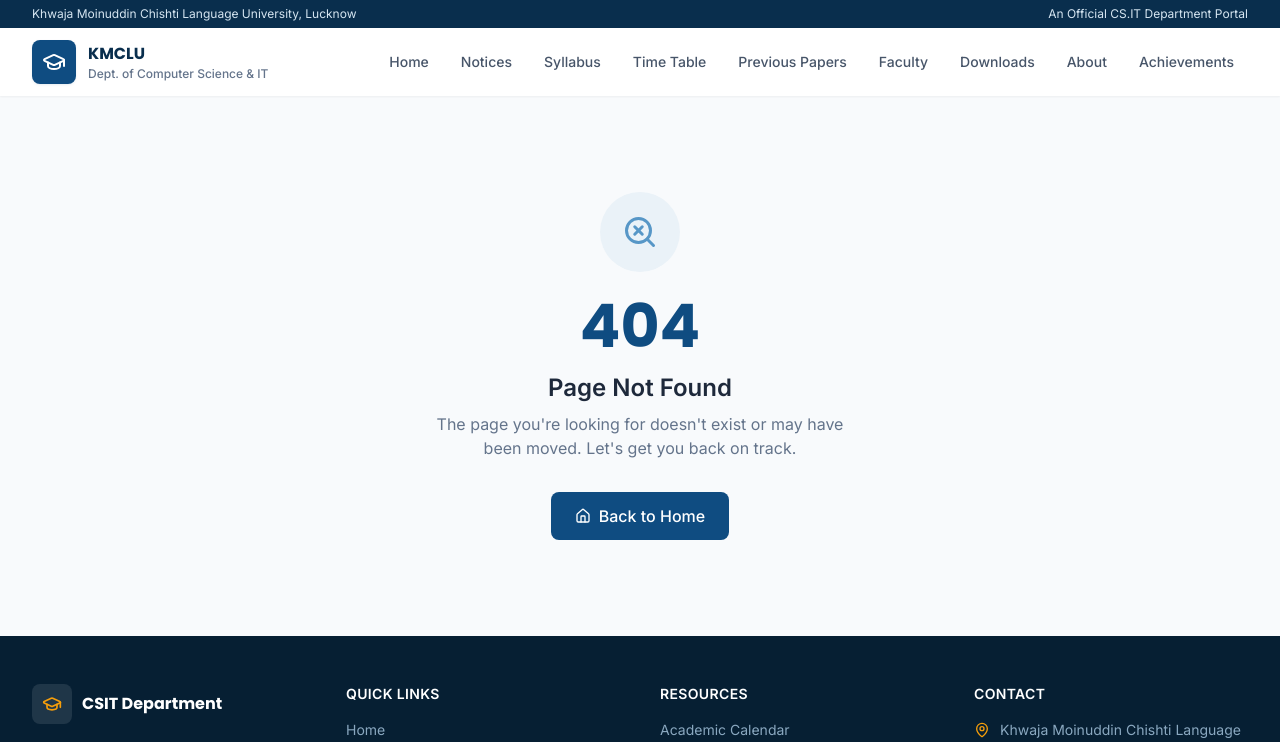
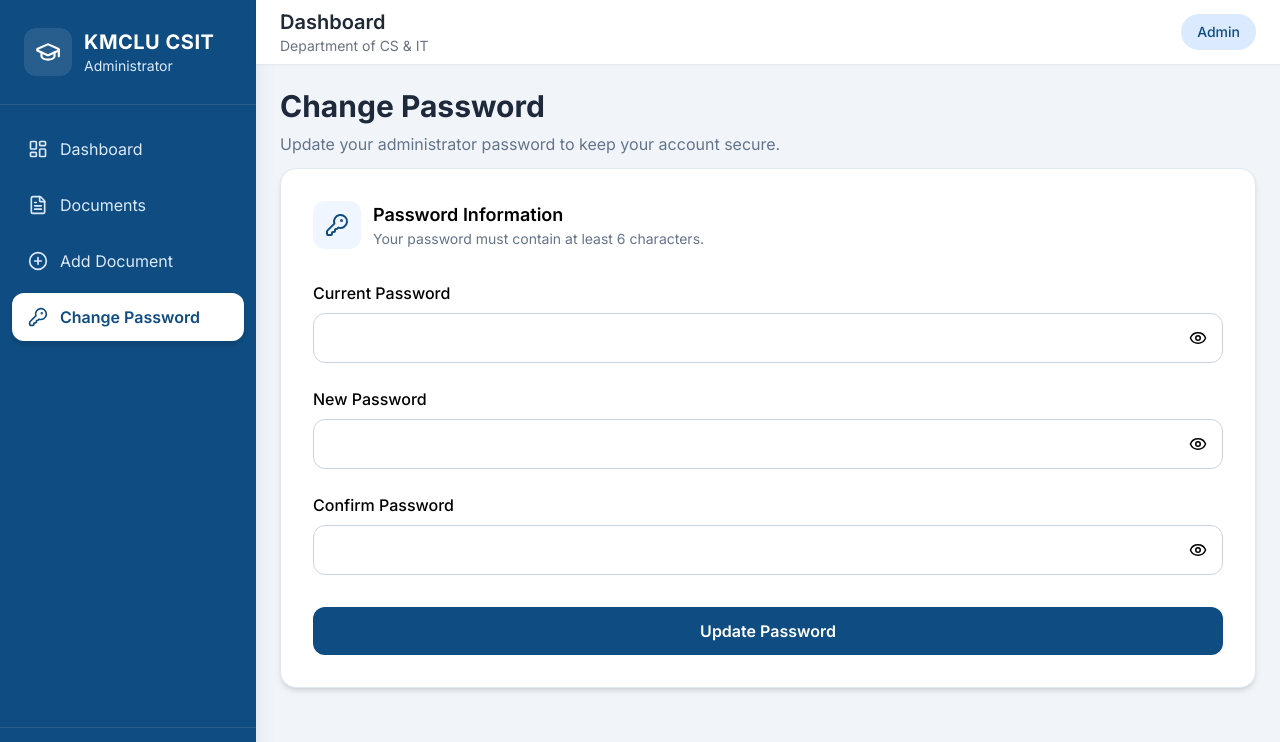
Before and after one commit to Sadan009/kmclu-csit-portal, a React (Vite) app: page /admin/change-password in a window 1280 px wide. Shown: the top 742 px of the page. Built offline with nearby package versions, Linux system fonts and the light colour scheme; no server answers; sample sign-in values are in the browser's storage.

Commit message:
added change password

```diff
--- a/src/App.jsx
+++ b/src/App.jsx
@@ -18,6 +18,7 @@ import Documents from "./pages/Admin/Documents";
 import AddDocument from "./pages/Admin/AddDocument";
 import EditDocument from "./pages/Admin/EditDocument";
 import Achievements from "./pages/Achievements";
+import ChangePassword from "./pages/Admin/ChangePassword";
 
 export default function App() {
   return (
@@ -49,6 +50,7 @@ export default function App() {
         <Route path="documents" element={<Documents />} />
         <Route path="add-document" element={<AddDocument />} />
         <Route path="edit/:id" element={<EditDocument />} />
+        <Route path="change-password" element={<ChangePassword />} />
       </Route>
     </Routes>
   );
--- a/src/components/admin/Sidebar.tsx
+++ b/src/components/admin/Sidebar.tsx
@@ -2,8 +2,9 @@ import {
   LayoutDashboard,
   FileText,
   PlusCircle,
-  Settings,
   LogOut,
+  KeyRound,
+  GraduationCap,
 } from "lucide-react";
 import { NavLink, useNavigate } from "react-router-dom";
 import { signOut } from "firebase/auth";
@@ -29,9 +30,9 @@ export default function Sidebar() {
       path: "/admin/add-document",
     },
     {
-      name: "Settings",
-      icon: Settings,
-      path: "/admin/settings",
+      name: "Change Password",
+      icon: KeyRound,
+      path: "/admin/change-password",
     },
   ];
 
@@ -42,18 +43,26 @@ export default function Sidebar() {
   };
 
   return (
-    <aside className="w-64 bg-[#0f5a9b] text-white flex flex-col">
+    <aside className="w-64 bg-[#0F4C81] text-white flex flex-col shadow-xl">
       {/* Logo */}
 
-      <div className="p-6 border-b border-white/20">
-        <h1 className="text-xl font-bold">KMCLU CSIT</h1>
+      <div className="px-6 py-7 border-b border-white/10">
+        <div className="flex items-center gap-3">
+          <div className="w-12 h-12 rounded-xl bg-white/10 flex items-center justify-center">
+            <GraduationCap size={26} />
+          </div>
 
-        <p className="text-sm text-blue-200">Admin Panel</p>
+          <div>
+            <h1 className="text-xl font-bold tracking-wide">KMCLU CSIT</h1>
+
+            <p className="text-blue-100 text-sm">Administrator</p>
+          </div>
+        </div>
       </div>
 
-      {/* Menu */}
+      {/* Navigation */}
 
-      <nav className="flex-1 py-4">
+      <nav className="flex-1 py-5">
         {menuItems.map((item) => {
           const Icon = item.icon;
 
@@ -62,12 +71,12 @@ export default function Sidebar() {
               key={item.name}
               to={item.path}
               className={({ isActive }) =>
-                `flex items-center gap-3 px-6 py-3 transition
+                `mx-3 mb-2 flex items-center gap-3 rounded-xl px-4 py-3 transition-all duration-200
 
                 ${
                   isActive
-                    ? "bg-white text-[#0F4C81] font-semibold"
-                    : "hover:bg-blue-700"
+                    ? "bg-white text-[#0F4C81] font-semibold shadow-md"
+                    : "text-blue-100 hover:bg-white/10"
                 }`
               }
             >
@@ -81,13 +90,15 @@ export default function Sidebar() {
 
       {/* Logout */}
 
-      <button
-        onClick={handleLogout}
-        className="cursor-pointer flex items-center gap-3 px-6 py-4 hover:bg-red-600 transition"
-      >
-        <LogOut size={20} />
-        Logout
-      </button>
+      <div className="p-3 border-t border-white/10">
+        <button
+          onClick={handleLogout}
+          className="w-full cursor-pointer flex items-center gap-3 rounded-xl px-4 py-3 hover:bg-red-600 transition"
+        >
+          <LogOut size={20} />
+          Logout
+        </button>
+      </div>
     </aside>
   );
 }
--- /dev/null
+++ b/src/pages/Admin/ChangePassword.tsx
@@ -0,0 +1,191 @@
+import { useState } from "react";
+import { Eye, EyeOff, KeyRound } from "lucide-react";
+
+import {
+  EmailAuthProvider,
+  reauthenticateWithCredential,
+  updatePassword,
+} from "firebase/auth";
+
+import { auth } from "../../../firebase";
+import toast from "react-hot-toast";
+
+export default function ChangePassword() {
+  const [showCurrent, setShowCurrent] = useState(false);
+  const [showNew, setShowNew] = useState(false);
+  const [showConfirm, setShowConfirm] = useState(false);
+
+  const [currentPassword, setCurrentPassword] = useState("");
+  const [newPassword, setNewPassword] = useState("");
+  const [confirmPassword, setConfirmPassword] = useState("");
+  const [loading, setLoading] = useState(false);
+
+  const handleUpdatePassword = async () => {
+    if (!currentPassword || !newPassword || !confirmPassword) {
+      toast.error("Please fill all fields.");
+      return;
+    }
+
+    if (newPassword.length < 6) {
+      toast.error("Password must be at least 6 characters.");
+      return;
+    }
+
+    if (newPassword !== confirmPassword) {
+      toast.error("Passwords do not match.");
+      return;
+    }
+
+    const user = auth.currentUser;
+
+    if (!user || !user.email) {
+      toast.error("No authenticated user found.");
+      return;
+    }
+
+    try {
+      setLoading(true);
+
+      const credential = EmailAuthProvider.credential(
+        user.email,
+        currentPassword,
+      );
+
+      await reauthenticateWithCredential(user, credential);
+
+      await updatePassword(user, newPassword);
+
+      toast.success("Password updated successfully.");
+
+      setCurrentPassword("");
+      setNewPassword("");
+      setConfirmPassword("");
+    } catch (error: any) {
+      switch (error.code) {
+        case "auth/wrong-password":
+        case "auth/invalid-credential":
+          toast.error("Current password is incorrect.");
+          break;
+
+        case "auth/weak-password":
+          toast.error("Password should be at least 6 characters.");
+          break;
+
+        case "auth/requires-recent-login":
+          toast.error("Please log in again and try changing your password.");
+          break;
+
+        default:
+          toast.error("Failed to update password.");
+          console.error(error);
+      }
+    } finally {
+      setLoading(false);
+    }
+  };
+
+  return (
+    <div className="max-w-5xl">
+      <div className="mb-3">
+        <h1 className="text-3xl font-bold text-slate-800">Change Password</h1>
+
+        <p className="text-slate-500 mt-2">
+          Update your administrator password to keep your account secure.
+        </p>
+      </div>
+
+      <div className="bg-white rounded-2xl shadow-md border border-slate-200 p-8">
+        <div className="flex items-center gap-3 mb-8">
+          <div className="w-12 h-12 rounded-xl bg-blue-50 flex items-center justify-center">
+            <KeyRound className="text-[#0F4C81]" />
+          </div>
+
+          <div>
+            <h2 className="font-semibold text-lg">Password Information</h2>
+
+            <p className="text-sm text-slate-500">
+              Your password must contain at least 6 characters.
+            </p>
+          </div>
+        </div>
+
+        {/* Current Password */}
+
+        <div className="mb-6">
+          <label className="block mb-2 font-medium">Current Password</label>
+
+          <div className="relative">
+            <input
+              type={showCurrent ? "text" : "password"}
+              value={currentPassword}
+              onChange={(e) => setCurrentPassword(e.target.value)}
+              className="w-full rounded-xl border border-slate-300 px-4 py-3 pr-12 outline-none focus:ring-2 focus:ring-blue-300"
+            />
+
+            <button
+              type="button"
+              onClick={() => setShowCurrent(!showCurrent)}
+              className="absolute right-4 top-1/2 -translate-y-1/2"
+            >
+              {showCurrent ? <EyeOff size={18} /> : <Eye size={18} />}
+            </button>
+          </div>
+        </div>
+
+        {/* New Password */}
+
+        <div className="mb-6">
+          <label className="block mb-2 font-medium">New Password</label>
+
+          <div className="relative">
+            <input
+              type={showNew ? "text" : "password"}
+              value={newPassword}
+              onChange={(e) => setNewPassword(e.target.value)}
+              className="w-full rounded-xl border border-slate-300 px-4 py-3 pr-12 outline-none focus:ring-2 focus:ring-blue-300"
+            />
+
+            <button
+              type="button"
+              onClick={() => setShowNew(!showNew)}
+              className="absolute right-4 top-1/2 -translate-y-1/2"
+            >
+              {showNew ? <EyeOff size={18} /> : <Eye size={18} />}
+            </button>
+          </div>
+        </div>
+
+        {/* Confirm Password */}
+
+        <div className="mb-8">
+          <label className="block mb-2 font-medium">Confirm Password</label>
+
+          <div className="relative">
+            <input
+              type={showConfirm ? "text" : "password"}
+              value={confirmPassword}
+              onChange={(e) => setConfirmPassword(e.target.value)}
+              className="w-full rounded-xl border border-slate-300 px-4 py-3 pr-12 outline-none focus:ring-2 focus:ring-blue-300"
+            />
+
+            <button
+              type="button"
+              onClick={() => setShowConfirm(!showConfirm)}
+              className="absolute right-4 top-1/2 -translate-y-1/2"
+            >
+              {showConfirm ? <EyeOff size={18} /> : <Eye size={18} />}
+            </button>
+          </div>
+        </div>
+
+        <button
+          onClick={handleUpdatePassword}
+          disabled={loading}
+          className="w-full rounded-xl bg-[#0F4C81] py-3 font-semibold text-white transition hover:bg-[#0d3e68] disabled:opacity-60 disabled:cursor-not-allowed"
+        >
+          {loading ? "🔄 Updating..." : "Update Password"}
+        </button>
+      </div>
+    </div>
+  );
+}
```
